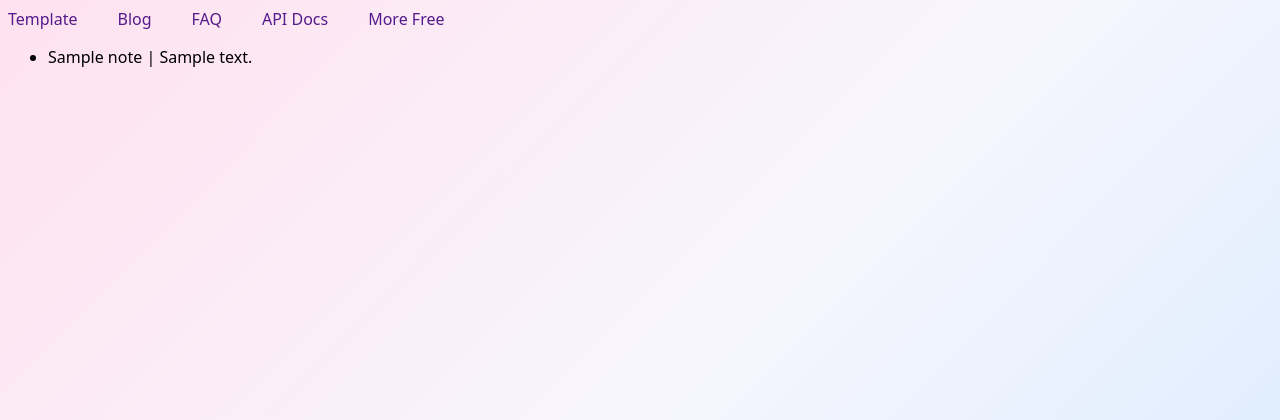
After one commit to im-dlam/SeeQQ, a FastAPI app: template app/templates/list_notes.html in a window 1280 px wide. The commit adds this page. Shown: the top 420 px of the page. Run offline with FastAPI, Linux system fonts and the light colour scheme; the template is opened without the code that fills it: most values are stand-ins (such as "Sample title", 1, 10 or a date in 2020).

Commit message:
chore: add page list-notes

```diff
--- a/app/api/v1/note.py
+++ b/app/api/v1/note.py
@@ -35,7 +35,7 @@ async def delete_note(note_id: Optional[str] = Form(...),note_content: Optional[
     deleting.delete(synchronize_session=False)
     db.commit()
     return {'status':200}
-@router.get("/my-notes" , status_code=status.HTTP_200_OK)
+@router.get("/list-notes" , status_code=status.HTTP_200_OK)
 async def my_notes(request: Request, db: Session =  Depends(get_db)):
     data = db.query(models.Notes).all()
-    return template.TemplateResponse('note.html' , {'request':request , 'notes':data})
+    return template.TemplateResponse('list_notes.html' , {'request':request , 'notes':data})
--- a/app/static/css/note.css
+++ b/app/static/css/note.css
@@ -24,6 +24,7 @@ li {
     font-size: 1.1rem;
     color: #7a3eb1;
     transition: background 0.15s;
+    list-style: none;
 }
 
 li:last-child {
@@ -35,3 +36,9 @@ li:hover {
     color: #ae6dda;
     cursor:pointer
 }
+
+.container {
+    display: flex;
+    justify-content: center;
+    align-items: center;
+}
--- a/app/templates/base.html
+++ b/app/templates/base.html
@@ -16,5 +16,6 @@
         {% block content %}{% endblock %}
     </div>
     <script src="{{ url_for('static',path='js/script.js') }}"></script>
+    <script src="{{ url_for('static',path='css/note.css') }}"></script>
 </body>
 </html>
--- /dev/null
+++ b/app/templates/list_notes.html
@@ -0,0 +1,17 @@
+{% extends "base.html" %}
+{% block title %} Ghi chú của bạn {% endblock %}
+{% block content %}
+
+<div>
+    <ul>
+        <div class="container">
+            {% for note in notes %}
+            <li>
+                {{note.note_name}} | {{note.note_descriptions}}
+            </li>
+            {% endfor %}
+        </div>
+    </ul>
+</div>
+
+{% endblock %}
```
